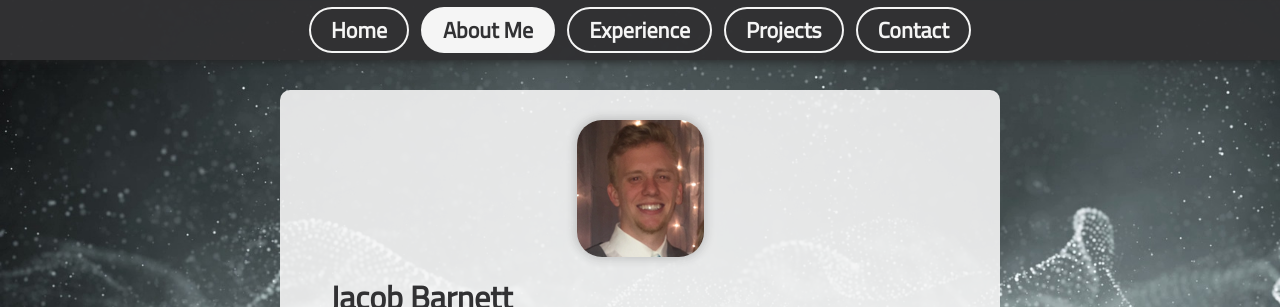
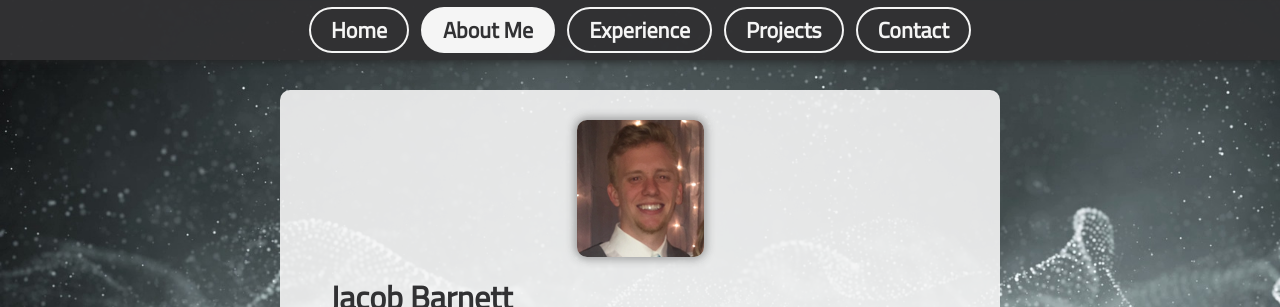
Before and after one commit to jtbarnett/Portfolio-Website, an Angular app: page /about-me in a window 1280 px wide. Shown: the top 307 px of the page. Built offline with nearby package versions, Linux system fonts and the light colour scheme.

Commit message:
Changed hover effects on experience page

```diff
--- a/src/app/components/about-me/about-me.component.css
+++ b/src/app/components/about-me/about-me.component.css
@@ -36,10 +36,10 @@
     margin-top: 25px;
     width: 127px;
     height: 137px;
-    border-radius: 25px;
-    -webkit-box-shadow: 0 0 10px 2px rgba(33, 33, 33, .2);
-    -moz-box-shadow: 0 0 10px 2px rgba(33, 33, 33, .2);
-    box-shadow: 0 0 10px 2px rgba(33, 33, 33, .2);
+    border-radius: 10px;
+    -webkit-box-shadow: 0 0 10px 2px rgba(33, 33, 33, .4);
+    -moz-box-shadow: 0 0 10px 2px rgba(33, 33, 33, .4);
+    box-shadow: 0 0 10px 2px rgba(33, 33, 33, .4);
 }
 
 .body1 {
--- a/src/app/components/experience/experience.component.css
+++ b/src/app/components/experience/experience.component.css
@@ -14,9 +14,9 @@
     width: 55px;
     height: 55px;
     border-radius: 50%;
-    -webkit-box-shadow: 0 0 10px 2px rgba(33, 33, 33, .2);
-    -moz-box-shadow: 0 0 10px 2px rgba(33, 33, 33, .2);
-    box-shadow: 0 0 10px 2px rgba(33, 33, 33, .2);
+    -webkit-box-shadow: 0 0 10px 2px rgba(33, 33, 33, .4);
+    -moz-box-shadow: 0 0 10px 2px rgba(33, 33, 33, .4);
+    box-shadow: 0 0 10px 2px rgba(33, 33, 33, .4);
 }
 
 .b {
@@ -119,6 +119,9 @@
     color: #313133;
     background-color: #f5f5f5;
     transform: translateY(3px);
+    -webkit-box-shadow: 0 0 10px 2px rgba(33, 33, 33, .6);
+    -moz-box-shadow: 0 0 10px 2px rgba(33, 33, 33, .6);
+    box-shadow: 0 0 10px 2px rgba(33, 33, 33, .6);
 }
 
 hr {
--- a/src/app/components/projects/projects.component.css
+++ b/src/app/components/projects/projects.component.css
@@ -117,9 +117,9 @@
     width: 620px;
     height: 420px;
     border-radius: 10px;
-    -webkit-box-shadow: 0 0 10px 2px rgba(33, 33, 33, .2);
-    -moz-box-shadow: 0 0 10px 2px rgba(33, 33, 33, .2);
-    box-shadow: 0 0 10px 2px rgba(33, 33, 33, .2);
+    -webkit-box-shadow: 0 0 10px 2px rgba(33, 33, 33, .4);
+    -moz-box-shadow: 0 0 10px 2px rgba(33, 33, 33, .4);
+    box-shadow: 0 0 10px 2px rgba(33, 33, 33, .4);
 }
 
 hr {
```
